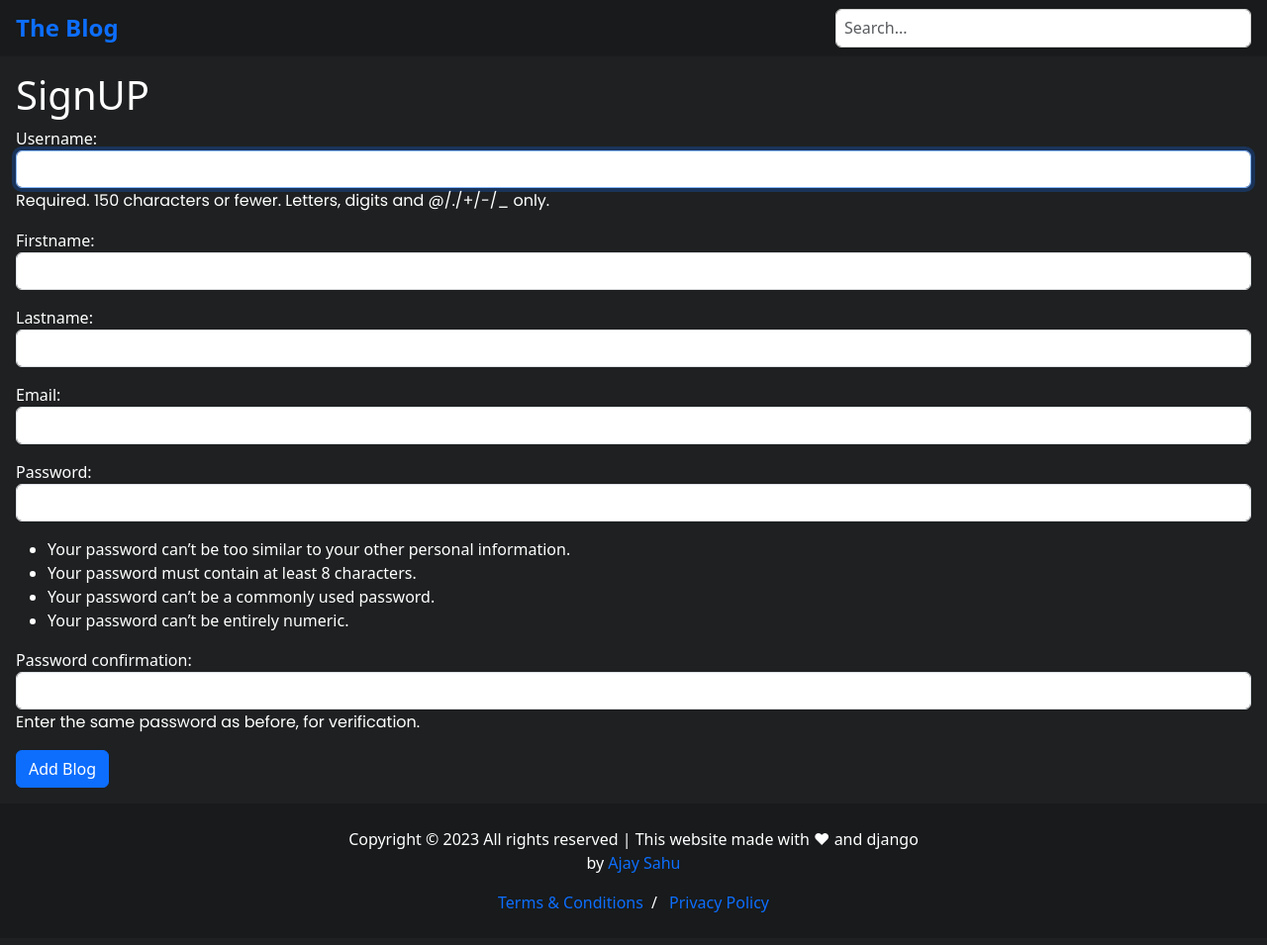
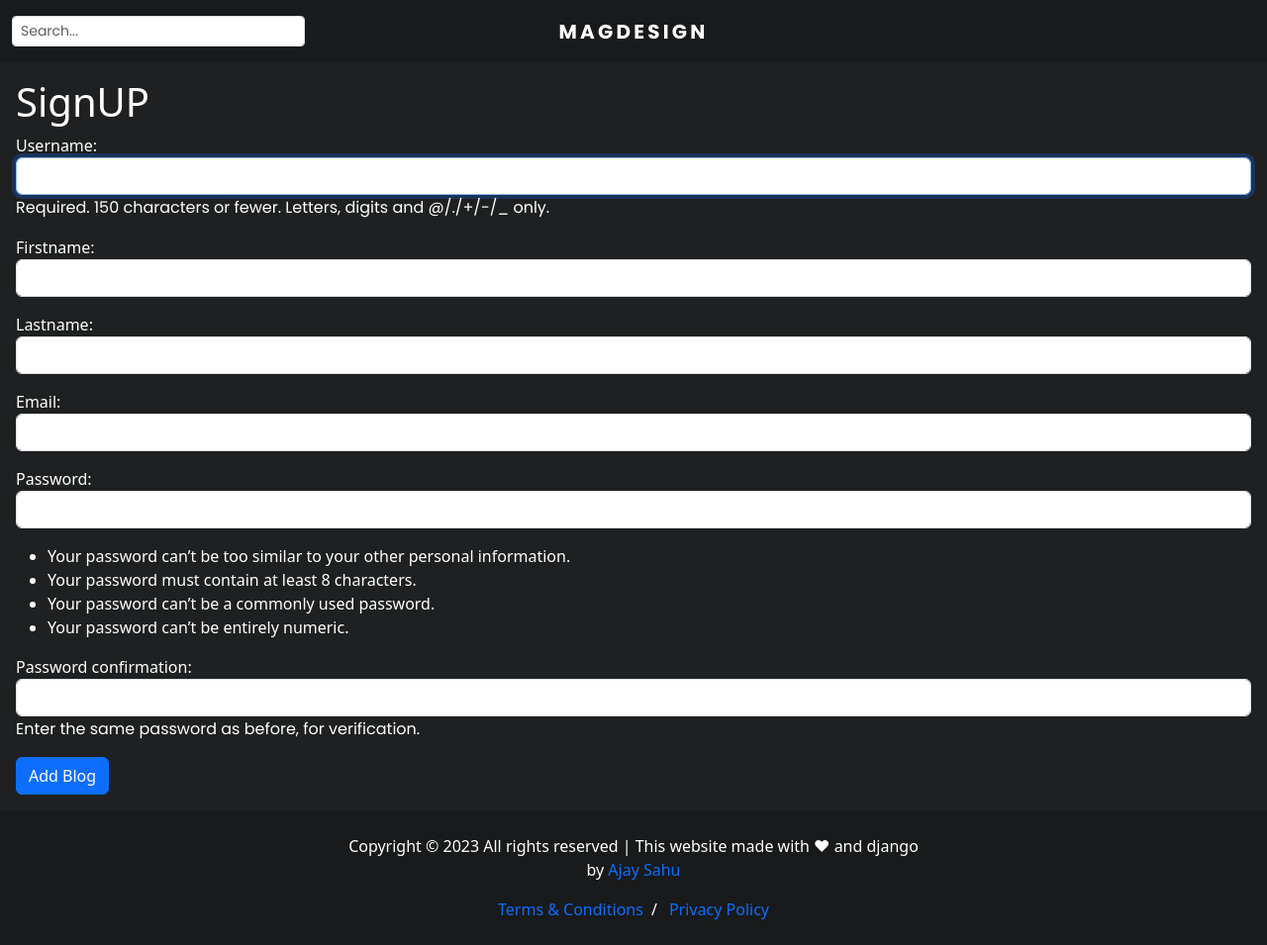
Before and after one commit to anaysah/HonestNote-Blogging-Application, a Django app: page /auth/signup/ in a window 1280 px wide. Shown: the whole page at 99% size. Before the commit the page ends 922 px from the top, so only its background shows below. Run offline with Django 4.2, Linux system fonts and the light colour scheme; some libraries are stand-ins or nearby versions.

Commit message:
new header from template

```diff
--- a/blog/templates/main.html
+++ b/blog/templates/main.html
@@ -1,5 +1,6 @@
 <!DOCTYPE html>
 <html lang="en">
+
 <head>
   <meta charset="UTF-8">
   <meta http-equiv="X-UA-Compatible" content="IE=edge">
@@ -9,25 +10,65 @@
     Blog Web App
     {% endblock title %}
   </title>
-    <link href="https://cdn.jsdelivr.net/npm/bootstrap@5.3.0-alpha1/dist/css/bootstrap.min.css"
-          rel="stylesheet"
-          integrity="sha384-GLhlTQ8iRABdZLl6O3oVMWSktQOp6b7In1Zl3/Jr59b6EGGoI1aFkw7cmDA6j6gD"
-          crossorigin="anonymous">
+  <link href="https://cdn.jsdelivr.net/npm/bootstrap@5.3.0-alpha1/dist/css/bootstrap.min.css" rel="stylesheet"
+    integrity="sha384-GLhlTQ8iRABdZLl6O3oVMWSktQOp6b7In1Zl3/Jr59b6EGGoI1aFkw7cmDA6j6gD" crossorigin="anonymous">
   {% load static %}
-    <link href="{% static 'fontawesomefree/css/all.min.css' %}"
-          rel="stylesheet"
-          type="text/css">
+  <link href="{% static 'fontawesomefree/css/all.min.css' %}" rel="stylesheet" type="text/css">
   <link rel="preconnect" href="https://fonts.googleapis.com">
   <link rel="preconnect" href="https://fonts.gstatic.com" crossorigin>
-    <link href="https://fonts.googleapis.com/css2?family=Poppins:wght@400;700&display=swap"
-          rel="stylesheet">
+  <link href="https://fonts.googleapis.com/css2?family=Poppins:wght@400;700&display=swap" rel="stylesheet">
   <link rel="stylesheet" href="{% static 'blog/styles/main.css' %}">
 </head>
+
 <body>
-    <header>
-      <div id="headerBox">
+  <div id="header">
+    <div class="container-fluid header-box">
+      <div class="row d-flex align-items-center">
+        <div class="col-md-6 text-center order-1 order-md-2 mb-3 mb-md-0">
+          <a href="index.html" class="logo m-0 text-uppercase">MagDesign</a>
+        </div>
+        <div class="col-md-3 order-3 order-md-1">
+          <form method="GET" action="{% url 'search_results' %}" class="search-form">
+            <div class="search-dabba">
+              <input type="search" class="form-control form-control-sm" placeholder="Search..." name="query">
+              <span class="icon-search d-flex justify-content-center align-items-center" id="icon-search-btn">
+                <i class="fa-solid fa-magnifying-glass fa-sm"></i>
+              </span>
+            </div>
+          </form>
+        </div>
+        <div class="col-md-3 text-end order-2 order-md-3 mb-3 mb-md-0">
+          <div class="d-flex justify-content-between align-items-center">
+            <ul class="list-unstyled d-flex align-items-center gap-3 m-0">
+              <li><a href="#"><span class="icon-twitter"><i class="fa-brands fa-twitter"></i></span></a></li>
+              <li><a href="#"><span class="icon-facebook"><i class="fa-brands fa-facebook-f"></i></span></a></li>
+              <li><a href="#"><span class="icon-instagram"><i class="fa-brands fa-instagram"></i></span></a></li>
+              <!-- <li><a href="#"><i class="fa-brands fa-twitter"></i></a></li>
+            <li><a href="#"><i class="fa-brands fa-facebook-f"></i></a></li>
+            <li><a href="#"><i class="fa-brands fa-instagram"></i></a></li> -->
+            </ul>
+            <!-- <a href="#" class="burger ms-auto float-end site-menu-toggle js-menu-toggle d-inline-block"
+            data-toggle="collapse" data-target="#main-navbar">
+            <span></span>
+          </a> -->
+            <span class="d-flex gap-2 justify-content-between align-items-center">
+              <span onclick="changeTheme(event)" class="changeTheme-btn">
+                <i class="fa-solid fa-circle-half-stroke fa-xl changeTheme-icon"></i>
+              </span>
+              <span><i class="fa-solid fa-bars fa-xl"></i></span>
+
+            </span>
+
+          </div>
+        </div>
+      </div>
+    </div>
+  </div>
+  <header style="display: none;">
+
+    <div id="headerBox" style="display: none;">
       <a href="{% url 'home' %}">
-          <h4 class="website-name">The Blog</h4>
+        <h4 class="website-name">DSEU Blog</h4>
       </a>
       <span onclick="changeTheme(event)" class="changeTheme-btn">
         <i class="fa-solid fa-circle-half-stroke fa-xl changeTheme-icon"></i>
@@ -47,7 +88,8 @@
   {% comment %} <nav class="navbar navbar-expand-lg bg-body-tertiary " data-bs-theme="dark">
     <div class="container-fluid">
       <a class="navbar-brand" href="#">Blog Web App</a>
-      <button class="navbar-toggler" type="button" data-bs-toggle="collapse" data-bs-target="#navbarSupportedContent" aria-controls="navbarSupportedContent" aria-expanded="false" aria-label="Toggle navigation">
+      <button class="navbar-toggler" type="button" data-bs-toggle="collapse" data-bs-target="#navbarSupportedContent"
+        aria-controls="navbarSupportedContent" aria-expanded="false" aria-label="Toggle navigation">
         <span class="navbar-toggler-icon"></span>
       </button>
       <div class="collapse navbar-collapse" id="navbarSupportedContent">
@@ -78,7 +120,8 @@
 
           {% endif %}
           <li class="nav-item dropdown">
-            <a class="nav-link dropdown-toggle" href="#" role="button" data-bs-toggle="dropdown" aria-expanded="false">Dropdown</a>
+            <a class="nav-link dropdown-toggle" href="#" role="button" data-bs-toggle="dropdown"
+              aria-expanded="false">Dropdown</a>
             <ul class="dropdown-menu">
               {% for category in allCategory %}
               <li><a class="dropdown-item" href="{% url 'allBlogCategory' category|slugify %}">{{ category }}</a></li>
@@ -106,12 +149,12 @@
           <div class="widget">
             <p>
               Copyright ©
-                <script type="text/javascript"
-                        async=""
-                        src="https://www.google-analytics.com/analytics.js"></script>
-                <script>document.write(new Date().getFullYear());</script> All rights reserved | This website made with ❤ and django
+              <script type="text/javascript" async="" src="https://www.google-analytics.com/analytics.js"></script>
+              <script>document.write(new Date().getFullYear());</script> All rights reserved | This website made with ❤
+              and django
               <br>
-                <i class="icon-heart text-danger" aria-hidden="true"></i> by <a href="https://colorlib.com" target="_blank" rel="nofollow noopener">Ajay Sahu</a>
+              <i class="icon-heart text-danger" aria-hidden="true"></i> by <a href="https://colorlib.com"
+                target="_blank" rel="nofollow noopener">Ajay Sahu</a>
             </p>
             <div class="d-block">
               <a href="#" class="m-2">Terms &amp; Conditions</a>/
@@ -124,8 +167,8 @@
   </div>
 </body>
 <script src="https://cdn.jsdelivr.net/npm/bootstrap@5.3.0-alpha1/dist/js/bootstrap.bundle.min.js"
-          integrity="sha384-w76AqPfDkMBDXo30jS1Sgez6pr3x5MlQ1ZAGC+nuZB+EYdgRZgiwxhTBTkF7CXvN"
-          crossorigin="anonymous"></script>
+  integrity="sha384-w76AqPfDkMBDXo30jS1Sgez6pr3x5MlQ1ZAGC+nuZB+EYdgRZgiwxhTBTkF7CXvN" crossorigin="anonymous"></script>
 <script src="{% static 'fontawesomefree/js/all.min.js' %}"></script>
 <script src="{% static 'blog/js/main.js' %}"></script>
+
 </html>
--- a/static/blog/styles/main.css
+++ b/static/blog/styles/main.css
@@ -1,53 +1,99 @@
-*{
+* {
     padding: 0;
     margin: 0;
     box-sizing: border-box;
     transition: all 150ms linear;
 }
 
-.flex-center{
+.flex-center {
     display: flex;
     justify-content: center;
     align-items: center;
 }
 
-:root{
+:root {
     --grey-300: rgb(212, 212, 212);
-    --bgColor:#1E2021;
-    --fgColor:#181A1B;
-    --textColor:white;
-    --textColor2:#0d6efd;
+    --bgColor: #1E2021;
+    --fgColor: #181A1B;
+    --textColor: white;
+    --textColor2: #0d6efd;
     --radius: 0.375rem;
     --pColor: #ABA398;
-    --header-height:56px;
+    --header-height: 56px;
     --header-bg: var(--fgColor);
-    --header-shadow: rgba(0,0,0, 0.1);
-    --z-sticky:100;
+    --header-shadow: rgba(0, 0, 0, 0.1);
+    --z-sticky: 100;
     --site-width: 1280px;
-    --search-box-height:39px;
+    --search-box-height: 39px;
     --main-radius: 0.375rem;
     --transition-func: cubic-bezier(0.17, 0.67, 0.5, 0.71);
     --transition-time: 100ms;
     --transition-props: var(--transition-func) var(--transition-time);
+    --logo-color: white;
 }
 
-.dark-theme{
-    --bgColor:#f5f5f5;
-    --fgColor:white;
-    --textColor:rgb(38, 40 , 80);
+.dark-theme {
+    --bgColor: #f5f5f5;
+    --fgColor: white;
+    --textColor: rgb(38, 40, 80);
+    --logo-color: var(--textColor);
 }
 
-.text-color{
+.text-color {
     color: var(--textColor);
 }
 
 
 
-body{
+body {
     /* background-color: black; */
     background-color: var(--bgColor);
     color: var(--textColor);
 }
+
+/* ----------new header */
+#header {
+    background: var(--header-bg);
+    box-shadow: 0 1px 1px var(--header-shadow);
+    z-index: var(--z-sticky);
+    background-color: var(--fgColor);
+    padding: 1rem 0;
+    font-family: "Poppins", sans-serif;
+
+}
+
+.logo {
+    font-size: 20px;
+    /* color: #000 !important; */
+    font-weight: 700;
+    /* top: 6px; */
+    position: relative;
+    text-transform: uppercase !important;
+    /* margin: 0 !important; */
+    text-decoration: none;
+    /* color: var(--textColor); */
+    color: var(--logo-color);
+    letter-spacing: .2rem;
+}
+
+.search-dabba{
+    position: relative;
+}
+
+.icon-search{
+    position: absolute;
+    right: 0;
+    color:var(--textColor2);
+    height: 100%;
+    top: 0;
+    width: 2rem;
+}
+
+
+
+
+/* ----------end new header */
+
 
 
 
@@ -140,11 +186,12 @@
 }
 
 
-.side-footer{
+
+.side-footer {
     background-color: var(--fgColor);
 }
 
-.category-box{
+.category-box {
     padding: 4px 8px;
     /* border: white solid 1px; */
     border-radius: var(--radius);
@@ -154,17 +201,17 @@
     justify-content: center;
 }
 
-.category-box a{
+.category-box a {
     font-size: 20px;
     color: var(--textColor);
 
 }
 
-span{
+span {
     font-family: 'Poppins', sans-serif;
 }
 
-.main-body{
+.main-body {
     max-width: var(--site-width);
     padding: 1rem;
     margin: auto;
```
Also changed, not shown: db.sqlite3. Lines whose indentation alone changed are shown as unchanged.
